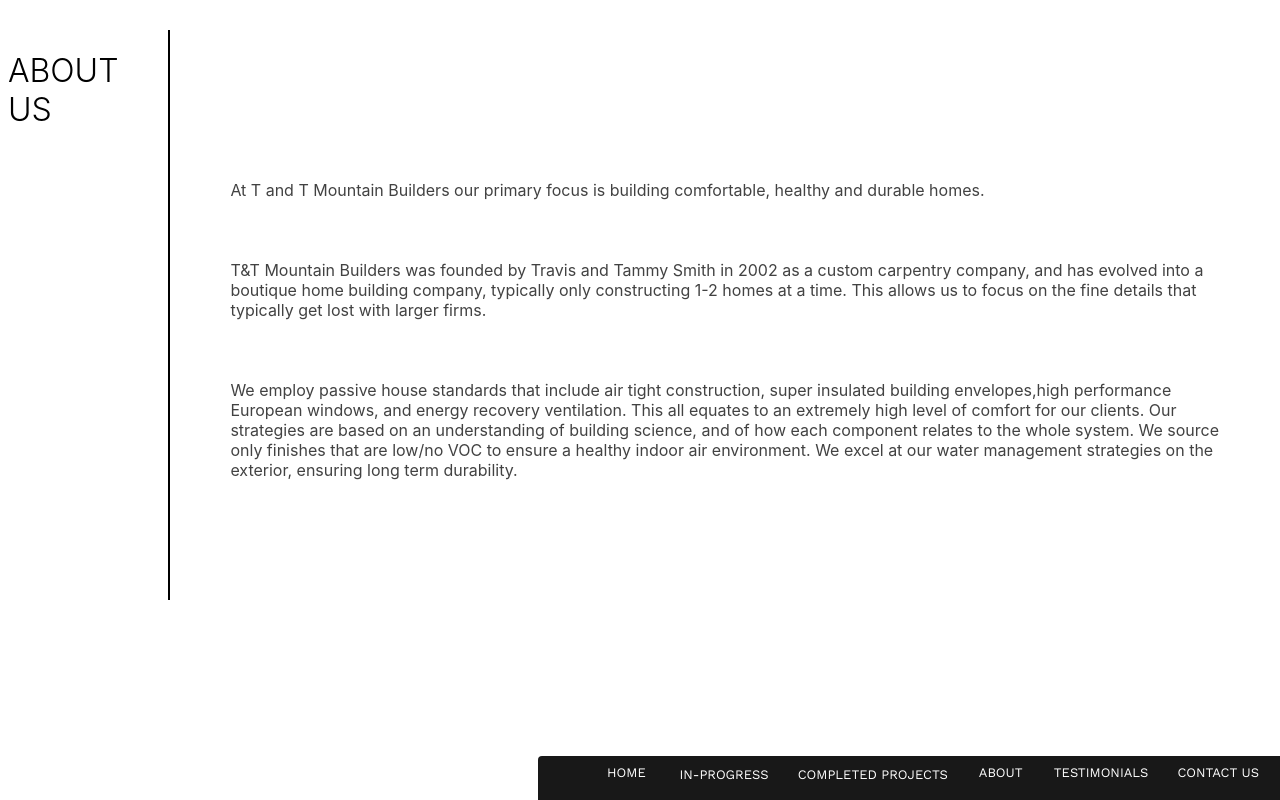
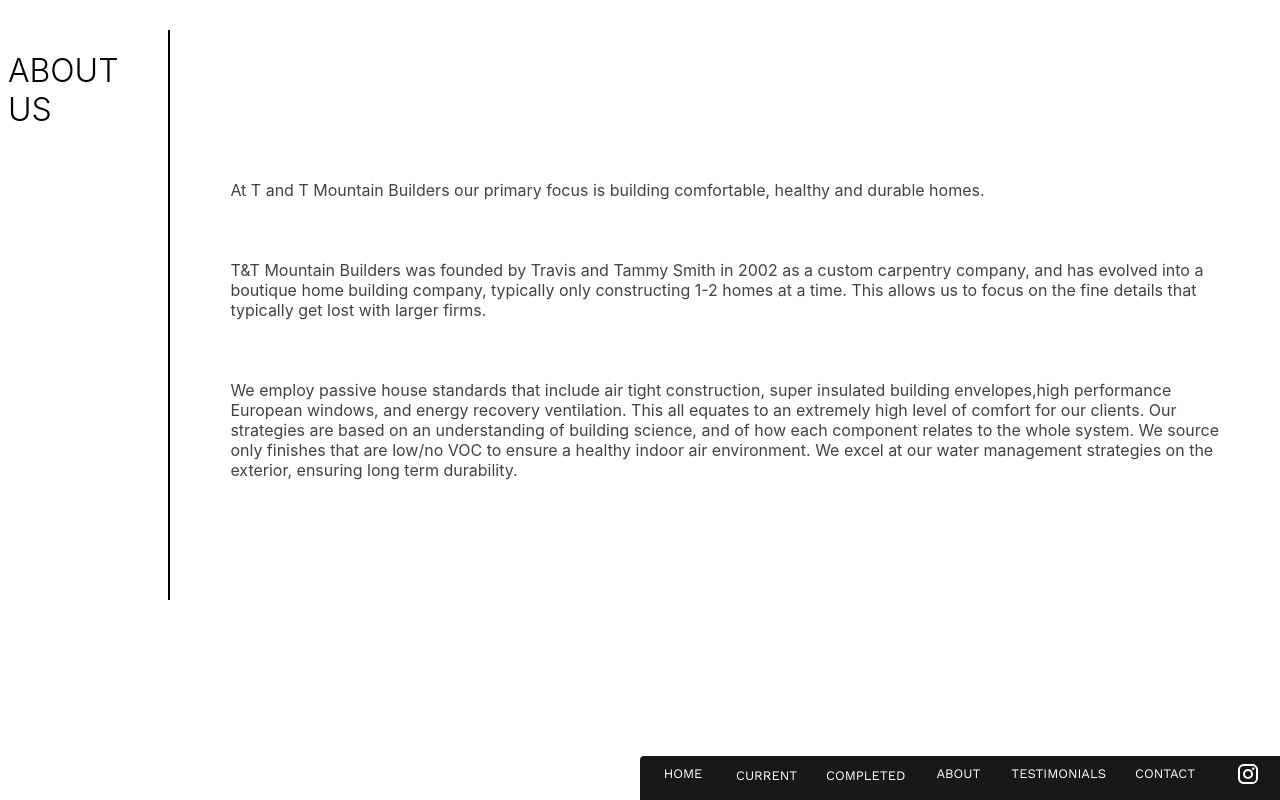
Before and after one commit to grizzCode/builder, a React (Create React App) app: page /about in a window 1280 px wide. Built offline with nearby package versions, Linux system fonts and the light colour scheme.

Commit message:
tab and house name changes

```diff
--- a/src/App.js
+++ b/src/App.js
@@ -33,8 +33,8 @@
           <Route exact path="/stagecoach" component={Stagecoach}/>
           <Route exact path="/hitching_post" component={Hitching}/>
           <Route exact path="/royal_st" component={Royal}/>
-          <Route exact path="/jungfrau" component={Jungfrau}/>
-          <Route exact path="/thorjussen" component={Thor}/>
+          <Route exact path="/interlaken" component={Jungfrau}/>
+          <Route exact path="/meadows" component={Thor}/>
       </Switch>
     </BrowserRouter>
   );
--- a/src/components/Jungfrau.js
+++ b/src/components/Jungfrau.js
@@ -184,7 +184,7 @@
       <Menu/>
       <StyledDiv>
         <HeaderDiv>
-        <StyledHeader>JUNGFRAU HILL RD</StyledHeader>
+        <StyledHeader>INTERLAKEN</StyledHeader>
         </HeaderDiv>
 
         <GalleryDiv>
--- a/src/components/Menu.js
+++ b/src/components/Menu.js
@@ -51,7 +51,7 @@
           </StyledLink>
         </StyledButton>
         <StyledButton aria-controls="progress-menu" aria-haspopup="true" onClick={handleClick}>
-          In-Progress
+          Current
         </StyledButton>
         <Menu
           id="progress-menu"
@@ -73,7 +73,7 @@
           </MenuItem>
         </Menu>
         <StyledButton aria-controls="fade-menu" aria-haspopup="true" onClick={handleClick2}>
-          Completed Projects
+          Completed
         </StyledButton>
         <Menu
           id="fade-menu"
@@ -90,27 +90,27 @@
           </MenuItem>
           <MenuItem onClick={handleClose2}>
             <StyledLink to="/stagecoach">
-                Stagecoach Dr
+                Stagecoach
             </StyledLink>
           </MenuItem>
           <MenuItem onClick={handleClose2}>
             <StyledLink to="/hitching_post">
-                Hitching Post Dr
+                Hitching Post
             </StyledLink>
           </MenuItem>
           <MenuItem onClick={handleClose2}>
-            <StyledLink to="/royal_st">
-                Royal St
+            <StyledLink to="/sterlingwood">
+                Sterlingwood
             </StyledLink>
           </MenuItem>
           <MenuItem onClick={handleClose2}>
-            <StyledLink to="/thorjussen">
-                Thorjussen
+            <StyledLink to="/meadows">
+                Meadows Passive House
             </StyledLink>
           </MenuItem>
           <MenuItem onClick={handleClose2}>
-            <StyledLink to="/jungfrau">
-                Jungfrau Hill Rd
+            <StyledLink to="/interlaken">
+                Interlaken
             </StyledLink>
           </MenuItem>
 
@@ -127,7 +127,7 @@
         </StyledButton>
         <StyledButton>
           <StyledLink to="/contact_us">
-            Contact Us
+            Contact
           </StyledLink>
         </StyledButton>
         <Button>
@@ -158,7 +158,7 @@
 `;
 
 const NavDiv = styled.div`
-  width: 58%;
+  width: 50%;
   height: 44px;
   background-color: #181818;
   text-align: right;
--- a/src/components/Thorjussen.js
+++ b/src/components/Thorjussen.js
@@ -121,7 +121,7 @@
       <Menu/>
       <StyledDiv>
         <HeaderDiv>
-        <StyledHeader>THORJUSSEN</StyledHeader>
+        <StyledHeader>MEADOWS PASSIVE HOUSE</StyledHeader>
         </HeaderDiv>
 
         <GalleryDiv>
```
